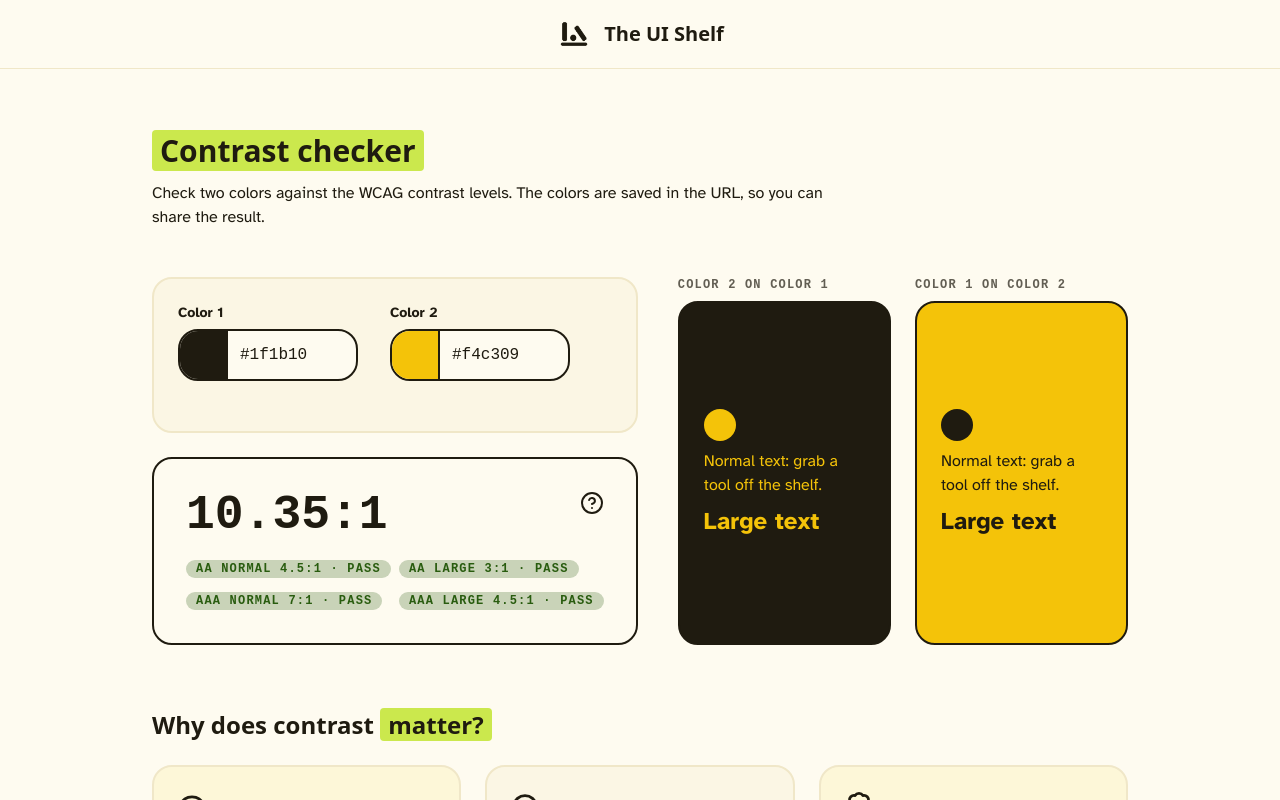
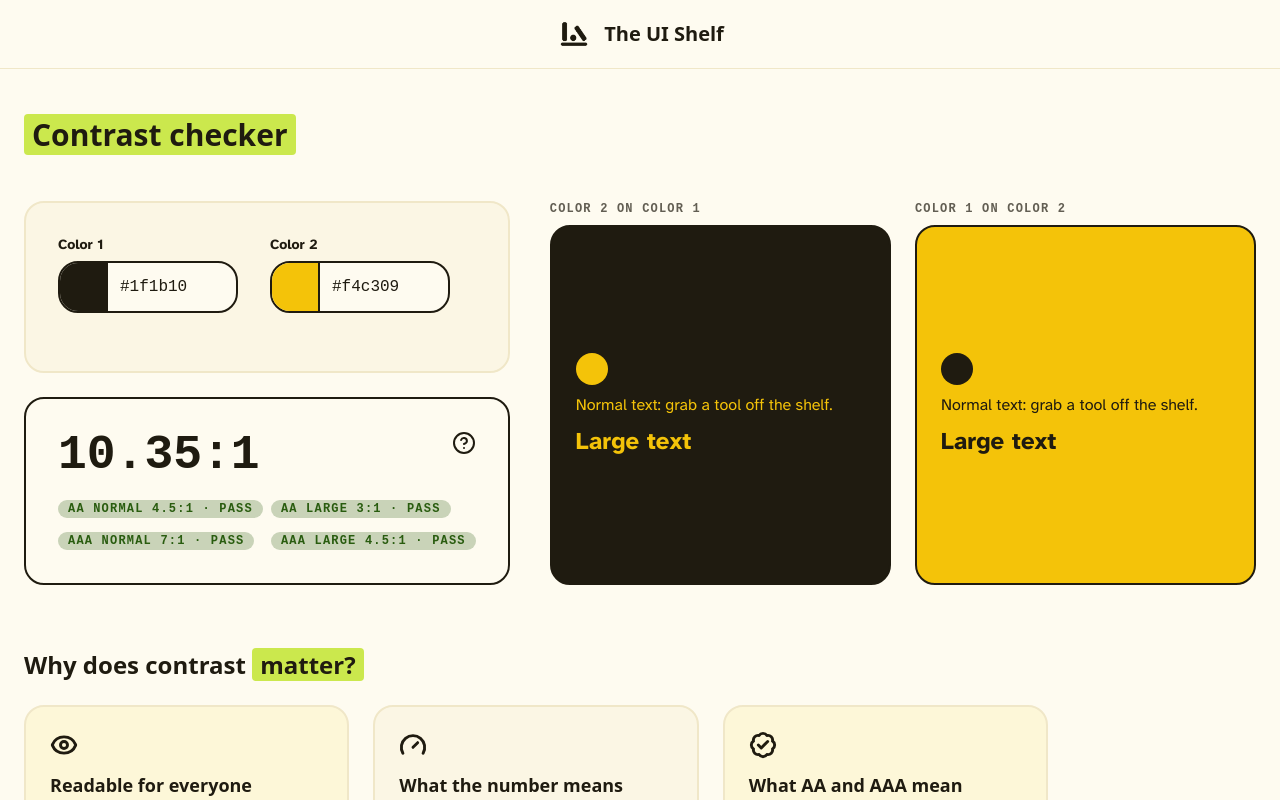
Before and after one commit to camilamarendazzo/ui-shelf, a React (Vite) app: page /contrast-checker in a window 1280 px wide. Shown: the top 800 px of the page. Built offline with nearby package versions, Linux system fonts and the light colour scheme.

Commit message:
fix: adjust spacing

```diff
--- a/src/components/Layout.tsx
+++ b/src/components/Layout.tsx
@@ -14,7 +14,7 @@ function Layout() {
 
       <Header />
 
-      <main id="main" className="mx-auto w-full max-w-5xl flex-1 px-6 py-12">
+      <main id="main" className="mx-auto w-full max-w-7xl flex-1 px-6 py-12">
         <Outlet />
       </main>
 
--- a/src/tools/contrast-checker/ContrastChecker.tsx
+++ b/src/tools/contrast-checker/ContrastChecker.tsx
@@ -26,22 +26,18 @@ function ContrastChecker() {
     : null;
 
   return (
-    <section className="space-y-12 py-4">
+    <section className="space-y-12">
       <header>
         <h1 className="font-display text-3xl font-bold">
           <span className="rounded-sm px-2" style={{ backgroundColor: accent }}>
             Contrast checker
           </span>
         </h1>
-        <p className="mt-3 max-w-prose">
-          Check two colors against the WCAG contrast levels. The colors are
-          saved in the URL, so you can share the result.
-        </p>
       </header>
 
       <div className="grid gap-10 lg:grid-cols-[auto_1fr]">
         <div className="flex flex-col gap-6">
-          <div className="rounded-card border-2 border-line bg-line/30 p-6">
+          <div className="rounded-card border-2 border-line bg-line/30 p-8">
             <div className="flex flex-wrap gap-x-8">
               <ColorField
                 id="c1"
```
